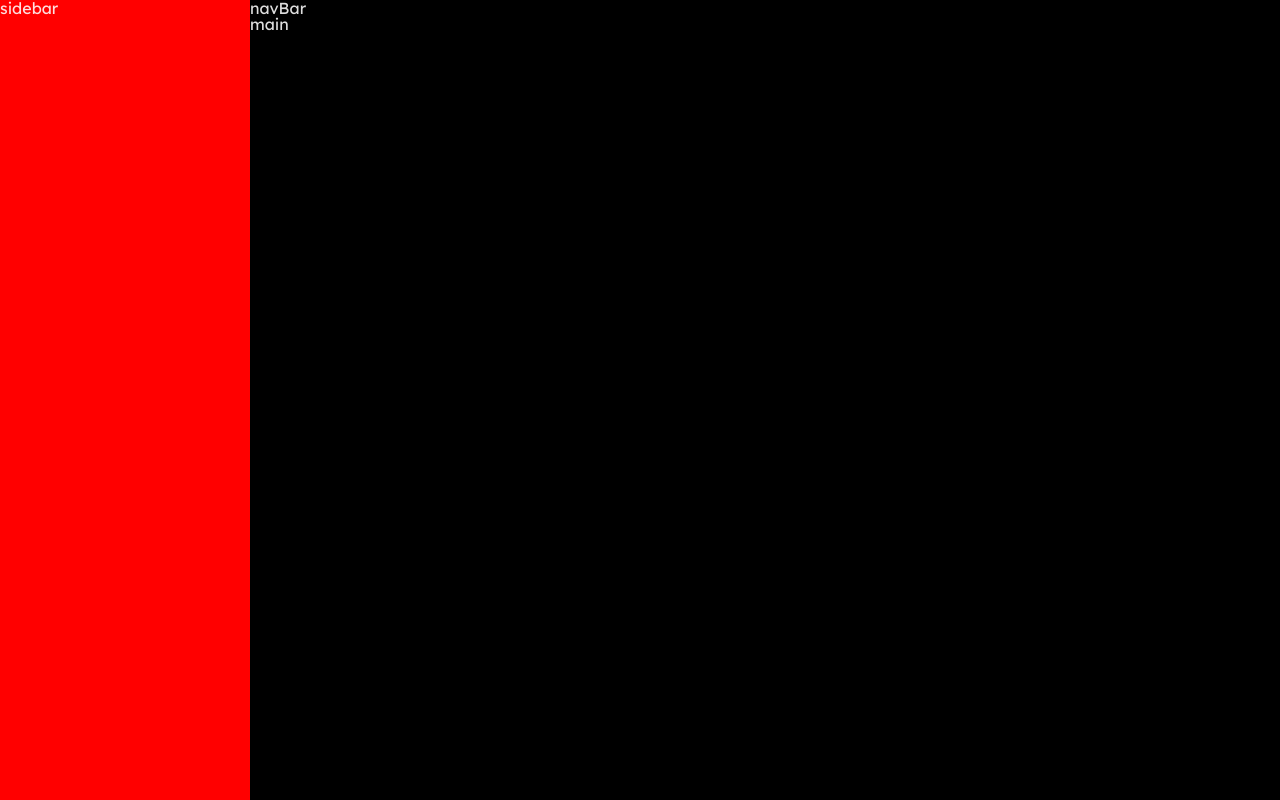
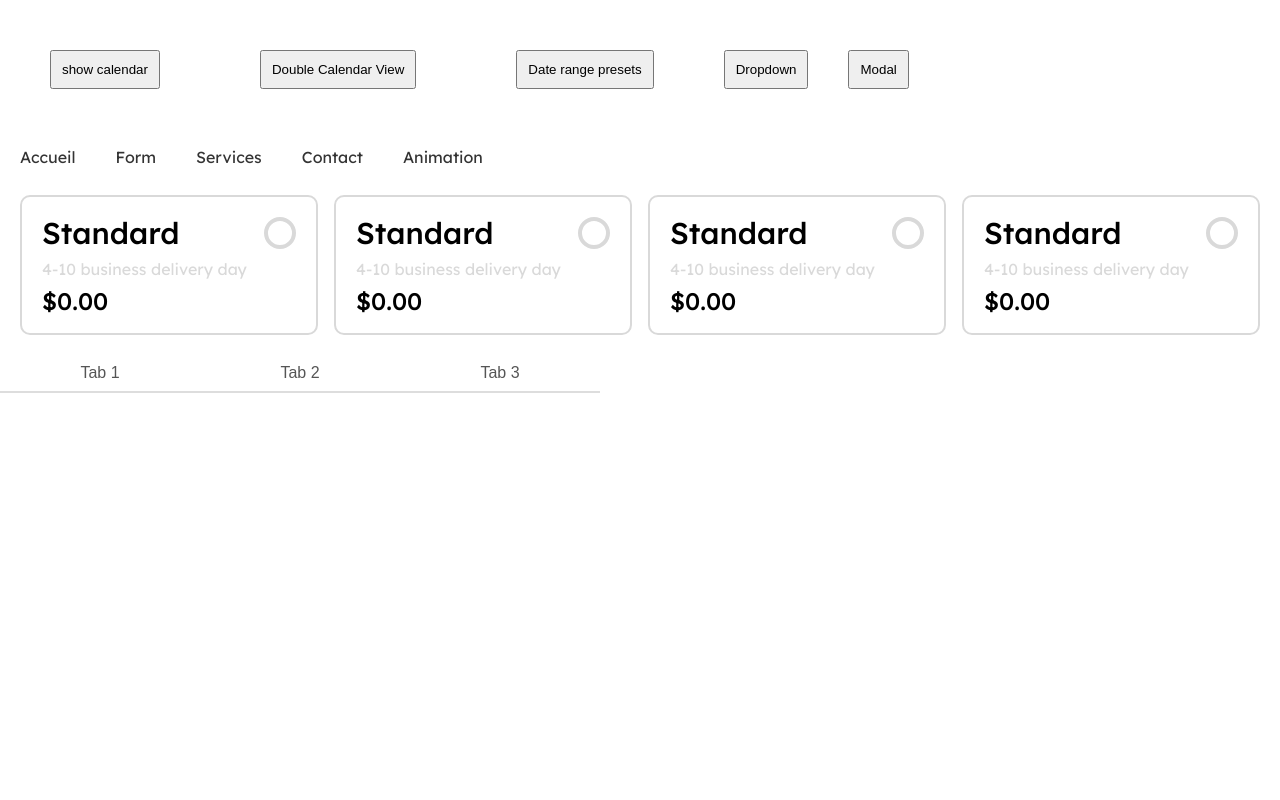
Before and after one commit to cesarvanel/my-components-pallet, a React (Vite) app: page / in a window 1280 px wide. Built offline with nearby package versions, Linux system fonts and the light colour scheme; a web font is replaced by a local one.

Commit message:
add layout page

```diff
--- a/src/App.tsx
+++ b/src/App.tsx
@@ -12,8 +12,7 @@ import { tabItemsWithOWlet } from "./utils/helper/tabs-data-helper";
 import { RadioGroup } from "./components/radio-group/radio-group";
 import ModalComponent from "./components/modal/modal";
 import { useModal } from "./hooks/useModal";
-import { RouterProvider } from "react-router-dom";
-import { router } from "./router/router";
+
 
 const App = () => {
   const [showPopOver, setShowPopOver] = useState<boolean>(false);
@@ -25,142 +24,142 @@ const App = () => {
 
   const modal = useModal({modalId:"123456"})
 
+  return (
+    <div>
+      <Button
+        onClick={() => {
+          setShowPopOver(!showPopOver);
+        }}
+        style={{
+          margin: 50,
+          padding: 10,
+          pointerEvents: showPopOver ? "none" : undefined,
+        }}
+      >
+        show calendar
+      </Button>
+
+      <Button
+        onClick={() => {
+          setShowDoubleCalendar(!showDoubleCalendar);
+        }}
+        style={{
+          margin: 50,
+          padding: 10,
+          pointerEvents: showDoubleCalendar ? "none" : undefined,
+        }}
+      >
+        Double Calendar View
+      </Button>
+
+      <Button
+        onClick={() => {
+          setShowPresetRange(!showPresetRange);
+        }}
+        style={{
+          margin: 50,
+          padding: 10,
+          pointerEvents: showPresetRange ? "none" : undefined,
+        }}
+      >
+        Date range presets
+      </Button>
+
+      <Button
+        onClick={dropDownBehavior.toggleDropdown}
+        style={{
+          margin: 20,
+          padding: 10,
+          pointerEvents: dropDownBehavior.isOpen ? "none" : undefined,
+          position: "relative",
+        }}
+      >
+        Dropdown
+        <div>
+          <DropDown
+            isOpen={dropDownBehavior.isOpen}
+            onClose={dropDownBehavior.onClose}
+            customStyles={{
+              width: 400,
+              height: 200,
+              borderRadius: 10,
+              padding: 10,
+              marginTop: 10,
+            }}
+          />
+        </div>
+      </Button>
+
+      <Button
+        onClick={modal.handleOpenModal}
+        style={{
+          margin: 20,
+          padding: 10,
+          pointerEvents: modal.isModalOpen ? "none" : undefined,
+          position: "relative",
+        }}
+      >
+        Modal
+
+      </Button>
+
+      <PopOver isOpen={showPopOver} onClose={() => setShowPopOver(false)}>
+        <SimpleDatePicker isOpen={showPopOver} rangeMode />
+      </PopOver>
+      <div
+        style={{
+          position: "relative",
+          backgroundColor: "red",
+        }}
+      >
+        <PopOver
+          isOpen={showDoubleCalendar}
+          onClose={() => setShowDoubleCalendar(false)}
+        >
+          <DoubleDatePicker
+            isOpen={showDoubleCalendar}
+            onRangeSelect={() => {}}
+          />
+        </PopOver>
+      </div>
+
+      <PopOver
+        isOpen={showPresetRange}
+        onClose={() => setShowPresetRange(false)}
+      >
+        <DateRangePreset isOpen={showPresetRange} />
+      </PopOver>
+
+      <NavBar />
+
+      {/* <Tabs
+        tabItems={tabItems}
+        customStyles={{
+          marginBottom: 50,
+        }}
+      /> */}
+
+      <RadioGroup />
+
+      <TabsWithOwlet tabItemsWithOWlet={tabItemsWithOWlet} />
+
+      <ModalComponent isOpen={modal.isModalOpen} closeModal={modal.handleCloseModal} >
+
+        <div style={{
+          maxWidth:700
+        }}>
+          Lorem ipsum dolor sit, amet consectetur adipisicing elit. Accusantium,
+          possimus minima? Amet libero reiciendis eum unde ullam, fuga
+          repellendus sapiente corrupti officiis inventore quo praesentium
+          sequi, corporis eaque dicta modi?
+        </div>
+      </ModalComponent>
+    </div>
+  );
+
   // return (
-  //   <div>
-  //     <Button
-  //       onClick={() => {
-  //         setShowPopOver(!showPopOver);
-  //       }}
-  //       style={{
-  //         margin: 50,
-  //         padding: 10,
-  //         pointerEvents: showPopOver ? "none" : undefined,
-  //       }}
-  //     >
-  //       show calendar
-  //     </Button>
-
-  //     <Button
-  //       onClick={() => {
-  //         setShowDoubleCalendar(!showDoubleCalendar);
-  //       }}
-  //       style={{
-  //         margin: 50,
-  //         padding: 10,
-  //         pointerEvents: showDoubleCalendar ? "none" : undefined,
-  //       }}
-  //     >
-  //       Double Calendar View
-  //     </Button>
-
-  //     <Button
-  //       onClick={() => {
-  //         setShowPresetRange(!showPresetRange);
-  //       }}
-  //       style={{
-  //         margin: 50,
-  //         padding: 10,
-  //         pointerEvents: showPresetRange ? "none" : undefined,
-  //       }}
-  //     >
-  //       Date range presets
-  //     </Button>
-
-  //     <Button
-  //       onClick={dropDownBehavior.toggleDropdown}
-  //       style={{
-  //         margin: 20,
-  //         padding: 10,
-  //         pointerEvents: dropDownBehavior.isOpen ? "none" : undefined,
-  //         position: "relative",
-  //       }}
-  //     >
-  //       Dropdown
-  //       <div>
-  //         <DropDown
-  //           isOpen={dropDownBehavior.isOpen}
-  //           onClose={dropDownBehavior.onClose}
-  //           customStyles={{
-  //             width: 400,
-  //             height: 200,
-  //             borderRadius: 10,
-  //             padding: 10,
-  //             marginTop: 10,
-  //           }}
-  //         />
-  //       </div>
-  //     </Button>
-
-  //     <Button
-  //       onClick={modal.handleOpenModal}
-  //       style={{
-  //         margin: 20,
-  //         padding: 10,
-  //         pointerEvents: modal.isModalOpen ? "none" : undefined,
-  //         position: "relative",
-  //       }}
-  //     >
-  //       Modal
-
-  //     </Button>
-
-  //     <PopOver isOpen={showPopOver} onClose={() => setShowPopOver(false)}>
-  //       <SimpleDatePicker isOpen={showPopOver} rangeMode />
-  //     </PopOver>
-  //     <div
-  //       style={{
-  //         position: "relative",
-  //         backgroundColor: "red",
-  //       }}
-  //     >
-  //       <PopOver
-  //         isOpen={showDoubleCalendar}
-  //         onClose={() => setShowDoubleCalendar(false)}
-  //       >
-  //         <DoubleDatePicker
-  //           isOpen={showDoubleCalendar}
-  //           onRangeSelect={() => {}}
-  //         />
-  //       </PopOver>
-  //     </div>
-
-  //     <PopOver
-  //       isOpen={showPresetRange}
-  //       onClose={() => setShowPresetRange(false)}
-  //     >
-  //       <DateRangePreset isOpen={showPresetRange} />
-  //     </PopOver>
-
-  //     <NavBar />
-
-  //     {/* <Tabs
-  //       tabItems={tabItems}
-  //       customStyles={{
-  //         marginBottom: 50,
-  //       }}
-  //     /> */}
-
-  //     <RadioGroup />
-
-  //     <TabsWithOwlet tabItemsWithOWlet={tabItemsWithOWlet} />
-
-  //     <ModalComponent isOpen={modal.isModalOpen} closeModal={modal.handleCloseModal} >
-
-  //       <div style={{
-  //         maxWidth:700
-  //       }}>
-  //         Lorem ipsum dolor sit, amet consectetur adipisicing elit. Accusantium,
-  //         possimus minima? Amet libero reiciendis eum unde ullam, fuga
-  //         repellendus sapiente corrupti officiis inventore quo praesentium
-  //         sequi, corporis eaque dicta modi?
-  //       </div>
-  //     </ModalComponent>
-  //   </div>
-  // );
-
-  return (
-    <RouterProvider router={router} />
-  )
+  //   <RouterProvider router={router} />
+  // )
 };
 
 export default App;
--- a/src/components/layouts/app-layout.module.scss
+++ b/src/components/layouts/app-layout.module.scss
@@ -1,6 +1,14 @@
 .AppLayout {
   position: relative;
-  display: grid;
-  grid-template-columns: 250px 1fr;
-  min-height: 100vh;
+  width: 100%;
+  height: 100%;
+
+  .wrapper {
+    background-color: black;
+    margin-left:250px;
+    height: 100%;
+    width: 100%;
+    min-height: 100vh;
+    overflow-y: auto;
+  }
 }
--- a/src/components/layouts/app-layout.tsx
+++ b/src/components/layouts/app-layout.tsx
@@ -1,29 +1,17 @@
+import { Outlet } from "react-router-dom";
+import { Sidebar } from "../sidebar/sidebar";
 import styles from "./app-layout.module.scss";
 
 export const AppLayout = () => {
   return (
-    <div className={styles["AppLayout"]}>
-      <div
-        style={{
-          backgroundColor: "red",
-        }}
-      >
-        sidebar
-      </div>
+    <main className={styles["AppLayout"]}>
+      <Sidebar />
 
-      <main
-        style={{
-          backgroundColor: "black",
-          position:"fixed",
-          marginLeft:250,
-          height:"100%",
-          width:"100%"
-        }}
-      >
-        <div>navBar</div>
+      <section className={styles["wrapper"]}>
+        <div>hello</div>
 
-        <div>main</div>
-      </main>
-    </div>
+        <Outlet />
+      </section>
+    </main>
   );
 };
--- /dev/null
+++ b/src/components/sidebar/sidebar.tsx
@@ -0,0 +1,20 @@
+import { Link } from "react-router-dom";
+import styles from "./sidebar.module.scss";
+
+export const Sidebar = () => {
+  return (
+    <nav className={styles["Sidebar"]}>
+      <ul>
+        <li>
+          <Link to="/home">Home</Link>
+        </li>
+        <li>
+          <Link to="/profile">Profile</Link>
+        </li>
+        <li>
+          <Link to="/settings">Settings</Link>
+        </li>
+      </ul>
+    </nav>
+  );
+};
--- a/src/main.tsx
+++ b/src/main.tsx
@@ -6,6 +6,6 @@ import { router } from "./router/router.tsx";
 
 createRoot(document.getElementById("root")!).render(
   <StrictMode>
-    <RouterProvider router={router} />
+      <RouterProvider router={router} />
   </StrictMode>
 );
--- a/src/router/router.tsx
+++ b/src/router/router.tsx
@@ -8,7 +8,7 @@ import { AppLayout } from "../components/layouts/app-layout";
 export const router = createBrowserRouter([
   {
     path: "/",
-    element: <AppLayout />,
+    element: <App />,
     children: [
       {
         path: "/tab1",
```
Also changed, not shown: src/components/sidebar/sidebar.module.scss (added, +31 -0 lines).
